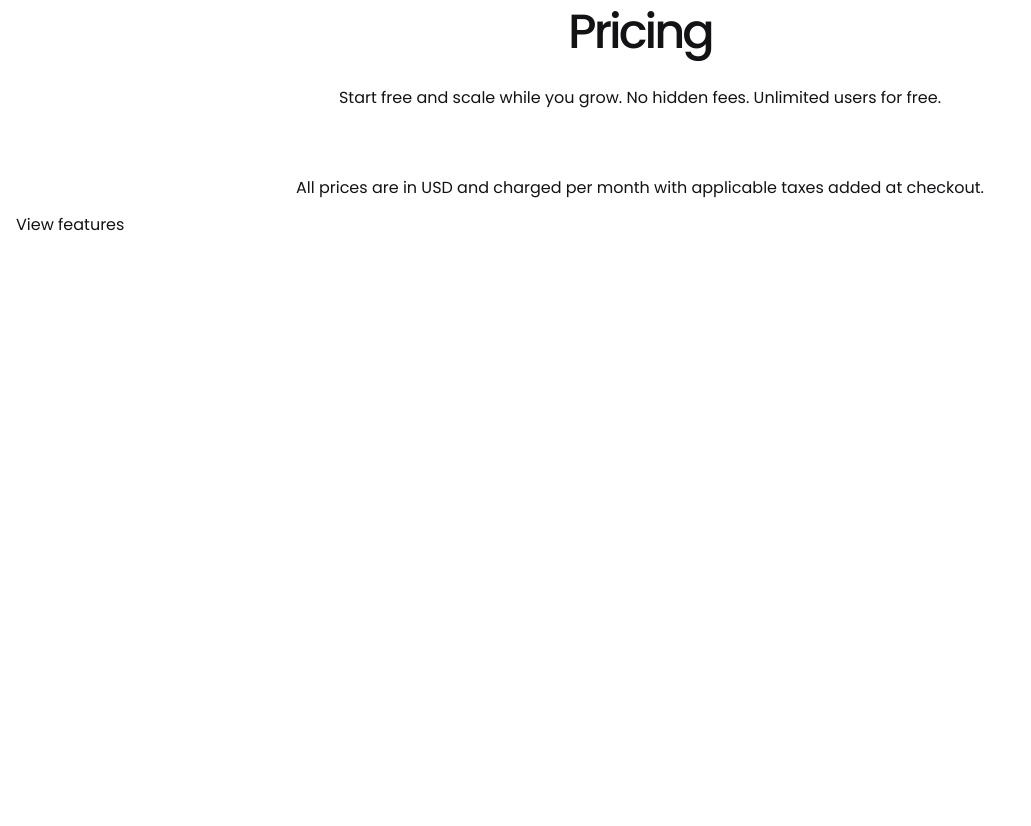
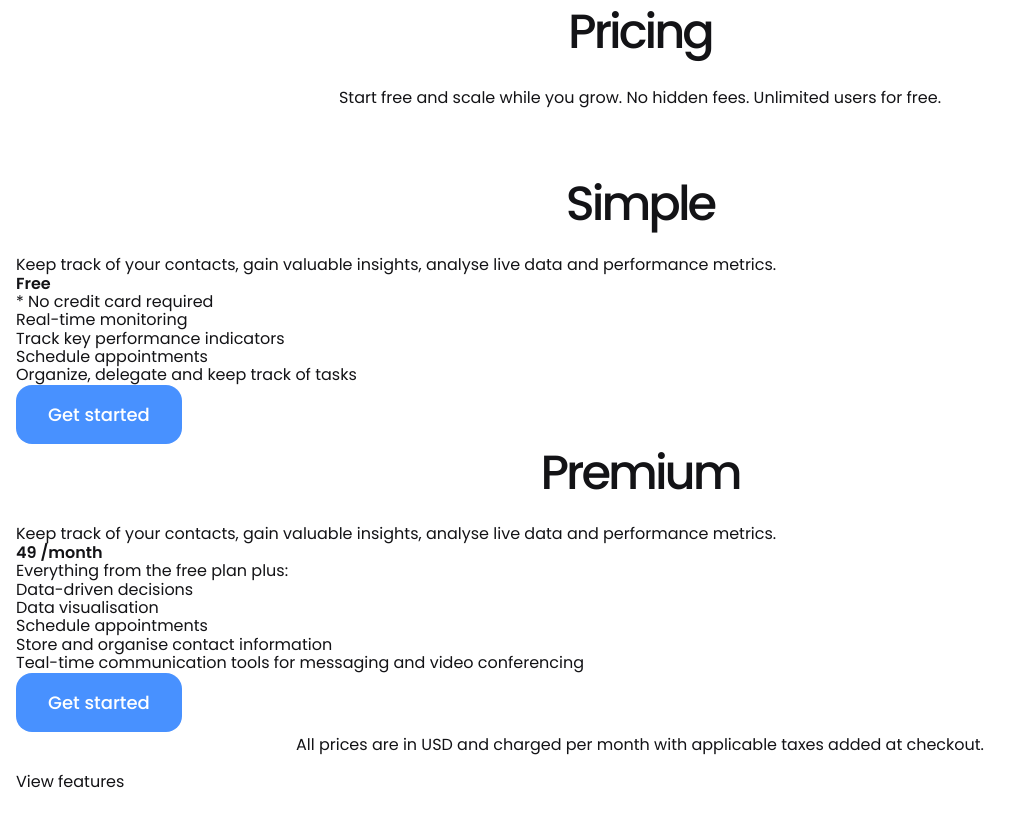
Before and after one commit to taranlizz/js_practice, a website: page growth_landing/index.html in a window 1280 px wide. Shown: the part 2798-3624 px from the top of the page, without its empty margins (0-1031 px from the left). Before the commit the page ends 3105 px from the top, so only its background shows below. Drawn offline with nearby package versions, Linux system fonts and the light colour scheme.

Commit message:
pricing section markup

```diff
--- a/growth_landing/index.html
+++ b/growth_landing/index.html
@@ -138,8 +138,48 @@
             Start free and scale while you grow. No hidden fees. Unlimited users
             for free.
           </p>
-          <div></div>
-          <div></div>
+          <div class="pricing-plan">
+            <h3 class="pricing-title">Simple</h3>
+            <p class="pricing-description">
+              Keep track of your contacts, gain valuable insights, analyse live
+              data and performance metrics.
+            </p>
+            <h4 class="pricing-name">Free</h4>
+            <p class="pricing-note">* No credit card required</p>
+            <ul class="pricing-list">
+              <li class="pricing-item">Real-time monitoring</li>
+              <li class="pricing-item">Track key performance indicators</li>
+              <li class="pricing-item">Schedule appointments</li>
+              <li class="pricing-item">
+                Organize, delegate and keep track of tasks
+              </li>
+            </ul>
+            <button class="pricing-btn primary-btn btn">Get started</button>
+          </div>
+          <div class="pricing-plan">
+            <h3 class="pricing-title">Premium</h3>
+            <p class="pricing-description">
+              Keep track of your contacts, gain valuable insights, analyse live
+              data and performance metrics.
+            </p>
+            <h4 class="pricing-name">49 <span>/month</span></h4>
+            <p class="pricing-list-title">
+              Everything from the free plan plus:
+            </p>
+            <ul class="pricing-list">
+              <li class="pricing-item">Data-driven decisions</li>
+              <li class="pricing-item">Data visualisation</li>
+              <li class="pricing-item">Schedule appointments</li>
+              <li class="pricing-item">
+                Store and organise contact information
+              </li>
+              <li class="pricing-item">
+                Teal-time communication tools for messaging and video
+                conferencing
+              </li>
+            </ul>
+            <button class="pricing-btn primary-btn btn">Get started</button>
+          </div>
           <p class="pricing-text">
             All prices are in USD and charged per month with applicable taxes
             added at checkout.
```
